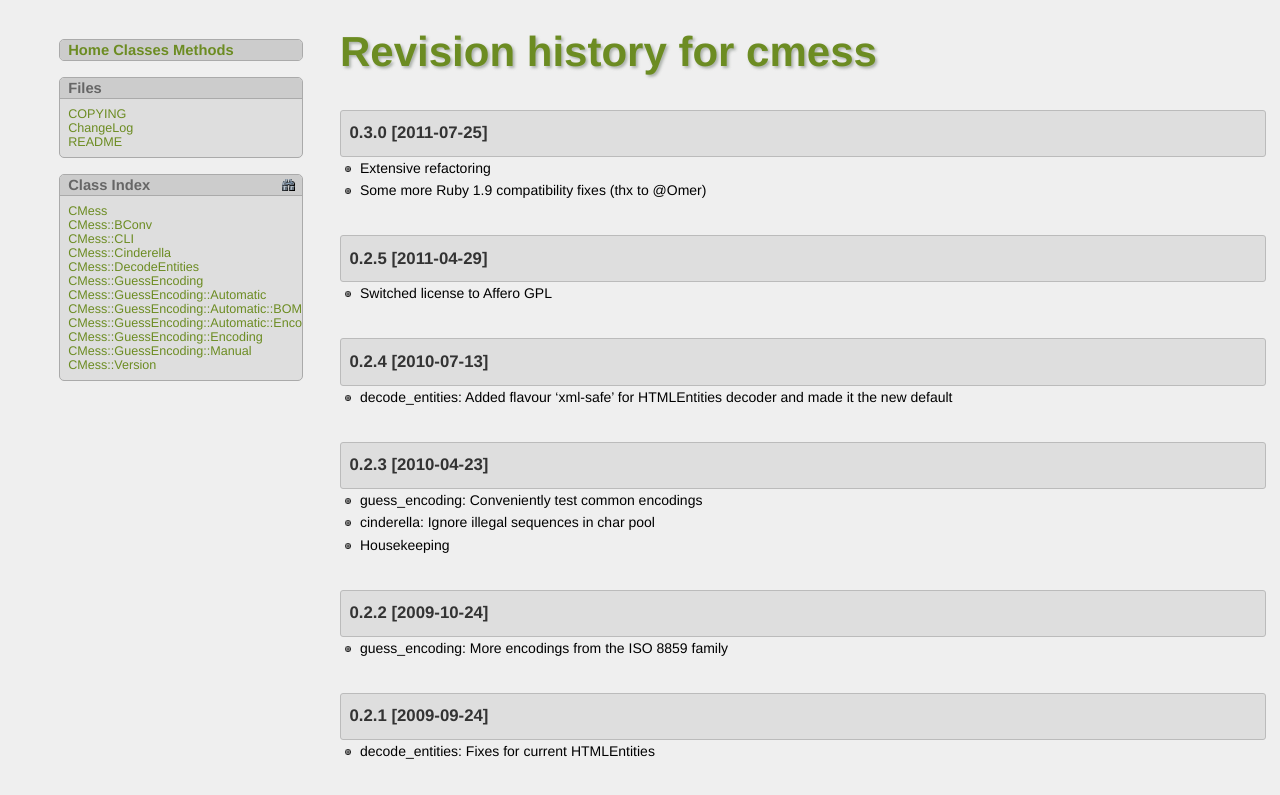
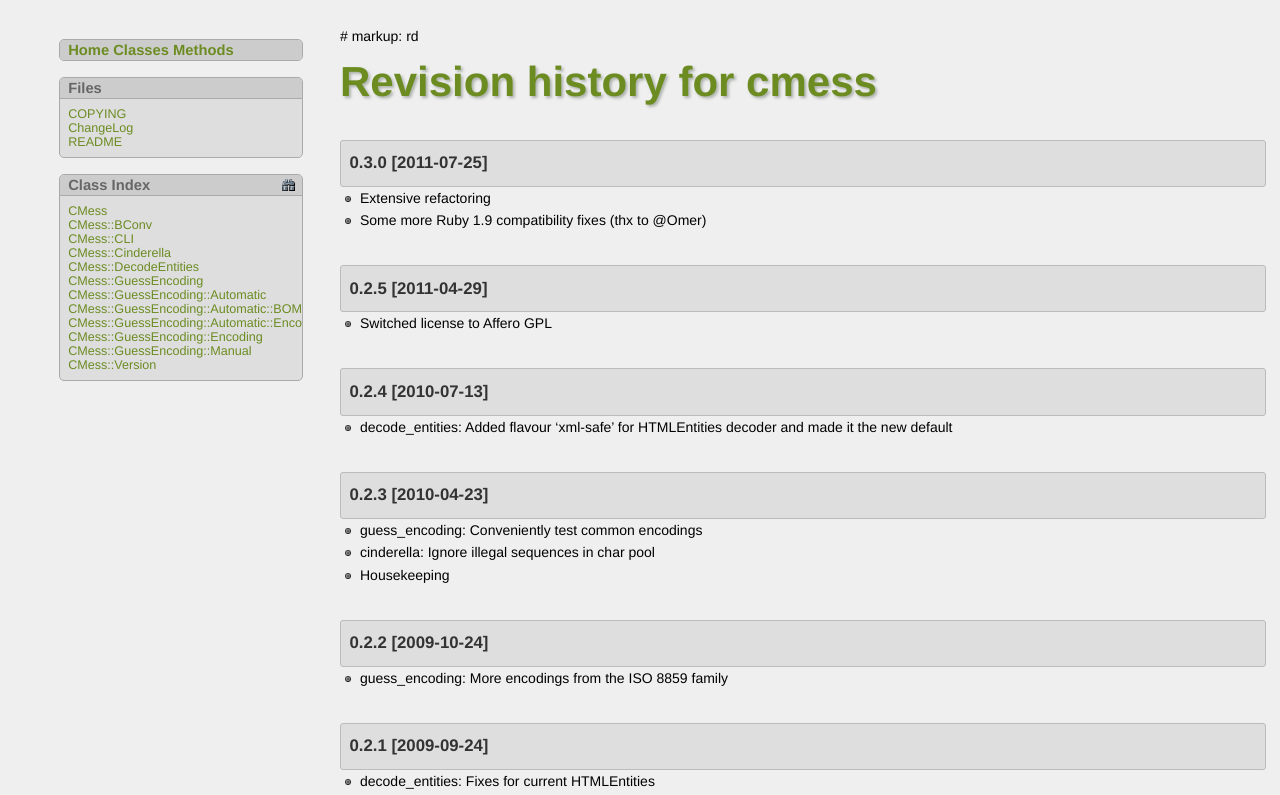
Before and after one commit to blackwinter/cmess, a plain HTML site: page ChangeLog.html in a window 1280 px wide. Shown: the top 795 px of the page. Drawn offline with Linux system fonts and the light colour scheme.

Commit message:
Updated documentation.

```diff
--- a/ChangeLog.html
+++ b/ChangeLog.html
@@ -97,6 +97,8 @@
   </div>
 
   <div id="documentation">
+
+<p># markup: rd</p>
 
 <h1>Revision history for cmess</h1>
 
```
Also changed, not shown: 1 other file.
